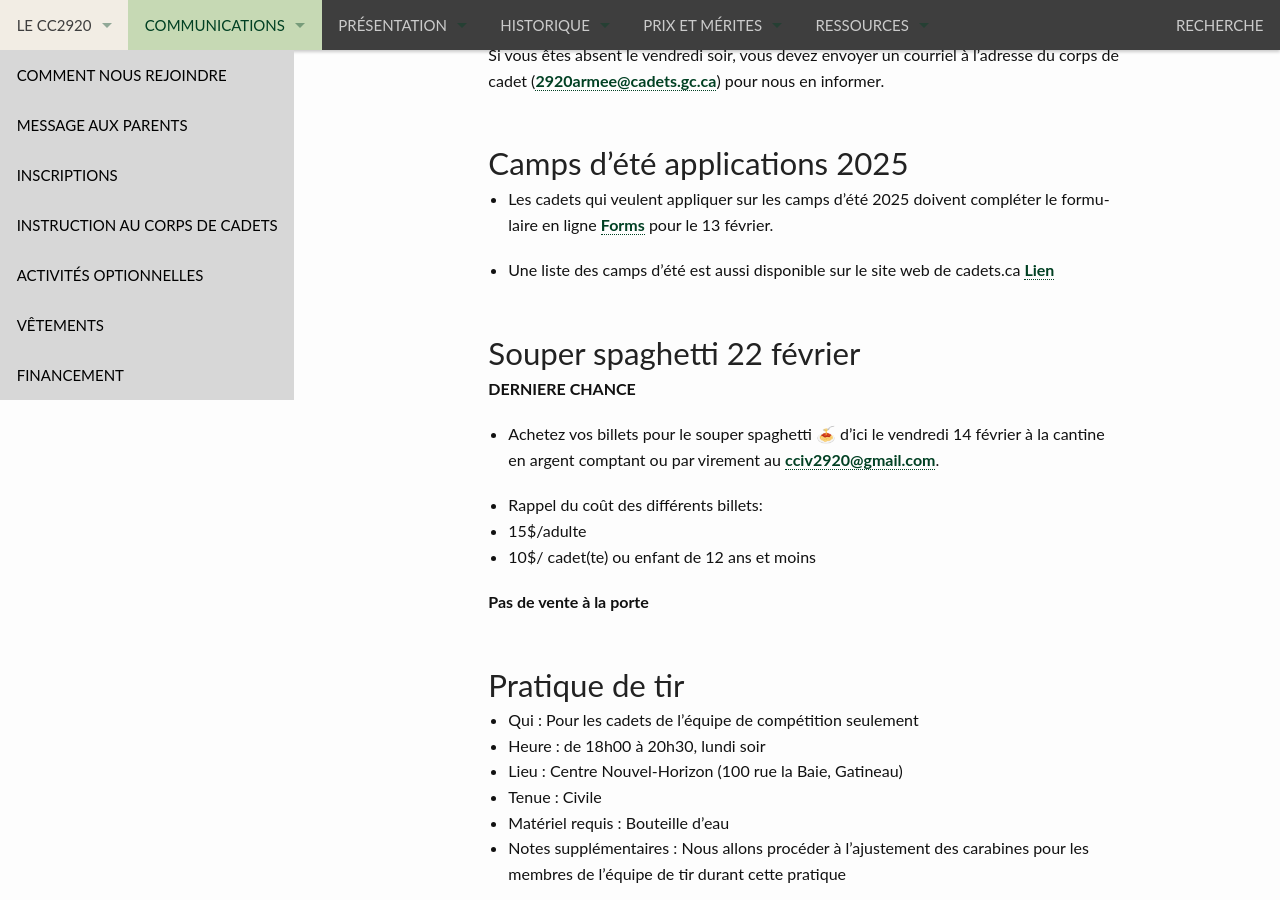
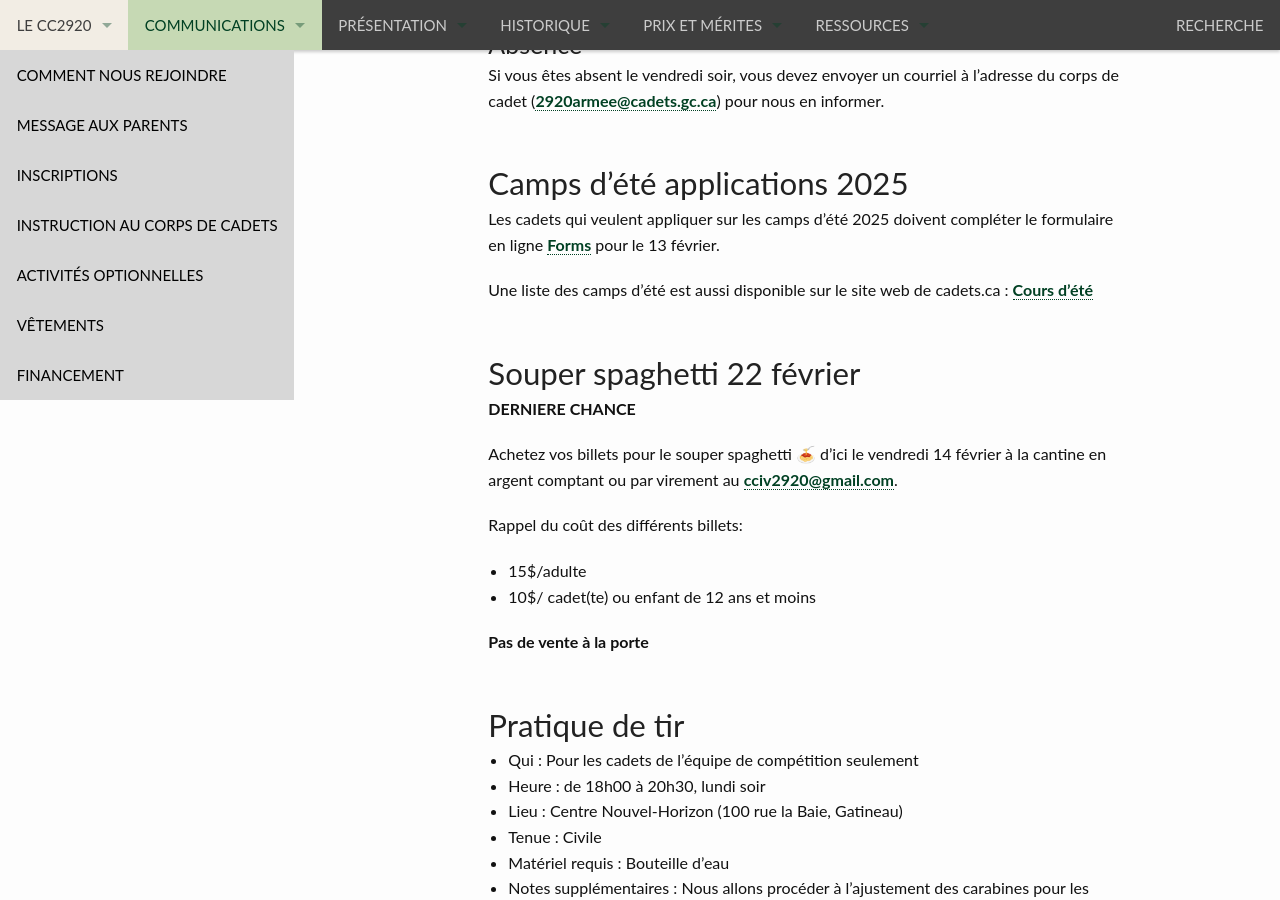
Before and after one commit to CC2920/web, a Jekyll site: the page built from _communications/messages.md, in a window 1280 px wide and 900 px high, scrolled down 1649 px. Built offline with Jekyll 4.4.1, drawn with Linux system fonts in a browser that asks for light colours.

Commit message:
Update messages.md

```diff
--- a/_communications/messages.md
+++ b/_communications/messages.md
@@ -11,7 +11,9 @@ Il n'y a pas de soirée d'instruction au corps de cadets cette semaine pour les
 - **Qui** : Seulement les cadets inscrits le vendredi 7 février (Aucunes inscriptions possible après cette date)
 - **Lieu** : Manège militaire de Hull (188 Boul Alexandre taché)
 - **Tenue** : vêtement civil adapter aux prévisions météo de la fin de semaine
-- **Liste de matériel pour les cadets participants** :
+
+
+**Liste de matériel pour les cadets participants** :
 
 •	Feuille de consentement des parents
 •	1 Carte d’assurance maladie
@@ -35,7 +37,7 @@ Il n'y a pas de soirée d'instruction au corps de cadets cette semaine pour les
 •	2-3 Bas de laine (pas de coton)
 •	Lunettes soleil
 
-- **apporter des vêtements de rechange : combines, bas, chandails chauds, t-shirts**
+**apporter des vêtements de rechange : combines, bas, chandails chauds, t-shirts**
 
 
 
@@ -60,19 +62,19 @@ Si vous êtes absent le vendredi soir, vous devez envoyer un courriel à l'adres
 
 ## Camps d'été applications 2025
 
-- Les cadets qui veulent appliquer sur les camps d'été 2025 doivent compléter le formulaire en ligne [Forms]( https://docs.google.com/forms/d/1KsOK2UG47XV_LoGh8GlfSngCgGIepXypyyOg1XjpaeU/edit) pour le 13 février.
+Les cadets qui veulent appliquer sur les camps d'été 2025 doivent compléter le formulaire en ligne [Forms]( https://docs.google.com/forms/d/1KsOK2UG47XV_LoGh8GlfSngCgGIepXypyyOg1XjpaeU/edit) pour le 13 février.
 
-- Une liste des camps d'été est aussi disponible sur le site web de cadets.ca  [Lien](https://www.canada.ca/fr/ministere-defense-nationale/services/cadets-rangers-juniors-canadiens/cadets/activites-ete/cours.html)
+Une liste des camps d'été est aussi disponible sur le site web de cadets.ca : [Cours d’été](https://www.canada.ca/fr/ministere-defense-nationale/services/cadets-rangers-juniors-canadiens/cadets/activites-ete/cours.html)
 
 
 ## Souper spaghetti 22 février
  **DERNIERE CHANCE**
 
-- Achetez vos billets pour le souper spaghetti 🍝  d'ici le vendredi 14 février à la cantine en argent comptant ou par virement au <cciv2920@gmail.com>.
+Achetez vos billets pour le souper spaghetti 🍝  d'ici le vendredi 14 février à la cantine en argent comptant ou par virement au <cciv2920@gmail.com>.
 
-- Rappel du coût des différents billets:
--   15$/adulte
--   10$/ cadet(te) ou enfant de 12 ans et moins
+Rappel du coût des différents billets:
+- 15$/adulte
+- 10$/ cadet(te) ou enfant de 12 ans et moins
 
 **Pas de vente à la porte**
 
```
